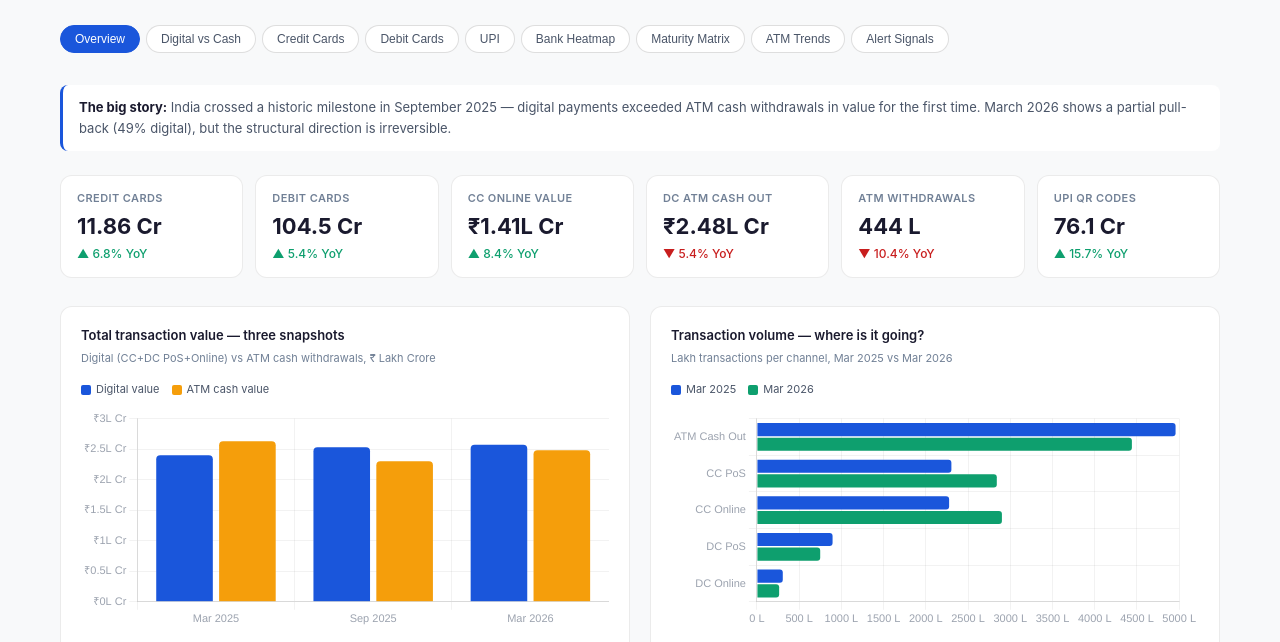
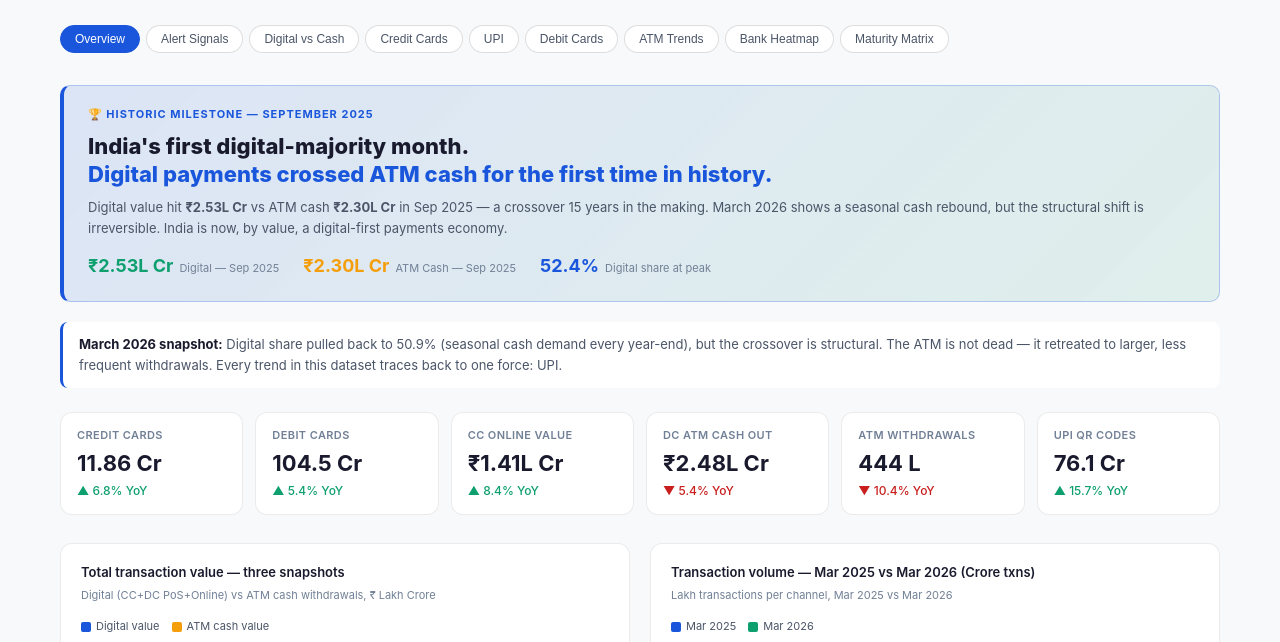
Before and after one commit to manujha665/Payments_Analysis, a plain HTML site: page index.html in a window 1280 px wide. Shown: the part 91-733 px from the top of the page. Drawn offline with nearby package versions, Linux system fonts and the light colour scheme.

Commit message:
Add files via upload

```diff
--- a/index.html
+++ b/index.html
@@ -111,20 +111,33 @@
 
   <nav class="nav" id="mainNav">
     <button class="nav-btn active" onclick="showSection('overview')">Overview</button>
+    <button class="nav-btn" onclick="showSection('signals')">Alert Signals</button>
     <button class="nav-btn" onclick="showSection('digital')">Digital vs Cash</button>
     <button class="nav-btn" onclick="showSection('creditcards')">Credit Cards</button>
+    <button class="nav-btn" onclick="showSection('upi')">UPI</button>
     <button class="nav-btn" onclick="showSection('debitcards')">Debit Cards</button>
-    <button class="nav-btn" onclick="showSection('upi')">UPI</button>
+    <button class="nav-btn" onclick="showSection('atm')">ATM Trends</button>
     <button class="nav-btn" onclick="showSection('banks')">Bank Heatmap</button>
     <button class="nav-btn" onclick="showSection('maturity')">Maturity Matrix</button>
-    <button class="nav-btn" onclick="showSection('atm')">ATM Trends</button>
-    <button class="nav-btn" onclick="showSection('signals')">Alert Signals</button>
   </nav>
 
   <!-- ═══════════════════════════════════════════════════════ OVERVIEW -->
   <section class="section visible" id="sec-overview">
+
+    <!-- ── HERO MILESTONE CARD ── -->
+    <div style="background: linear-gradient(135deg, rgba(26,86,219,0.12) 0%, rgba(14,159,110,0.10) 100%); border: 1px solid rgba(26,86,219,0.25); border-left: 4px solid #1a56db; border-radius: 10px; padding: 20px 24px; margin-bottom: 20px;">
+      <div style="font-size:11px;font-weight:700;letter-spacing:1px;text-transform:uppercase;color:#1a56db;margin-bottom:8px">🏆 Historic Milestone — September 2025</div>
+      <div style="font-size:22px;font-weight:800;color:var(--text1);line-height:1.3;margin-bottom:8px">India's first digital-majority month.<br><span style="color:#1a56db">Digital payments crossed ATM cash for the first time in history.</span></div>
+      <div style="font-size:13px;color:var(--text2);line-height:1.6">Digital value hit <strong>₹2.53L Cr</strong> vs ATM cash <strong>₹2.30L Cr</strong> in Sep 2025 — a crossover 15 years in the making. March 2026 shows a seasonal cash rebound, but the structural shift is irreversible. India is now, by value, a digital-first payments economy.</div>
+      <div style="display:flex;gap:24px;margin-top:14px;flex-wrap:wrap">
+        <div><span style="font-size:18px;font-weight:700;color:#0e9f6e">₹2.53L Cr</span><span style="font-size:11px;color:var(--text3);margin-left:6px">Digital — Sep 2025</span></div>
+        <div><span style="font-size:18px;font-weight:700;color:#f59e0b">₹2.30L Cr</span><span style="font-size:11px;color:var(--text3);margin-left:6px">ATM Cash — Sep 2025</span></div>
+        <div><span style="font-size:18px;font-weight:700;color:#1a56db">52.4%</span><span style="font-size:11px;color:var(--text3);margin-left:6px">Digital share at peak</span></div>
+      </div>
+    </div>
+
     <div class="insight-banner">
-      <strong>The big story:</strong> India crossed a historic milestone in September 2025 — digital payments exceeded ATM cash withdrawals in value for the first time. March 2026 shows a partial pull-back (49% digital), but the structural direction is irreversible.
+      <strong>March 2026 snapshot:</strong> Digital share pulled back to 50.9% (seasonal cash demand every year-end), but the crossover is structural. The ATM is not dead — it retreated to larger, less frequent withdrawals. Every trend in this dataset traces back to one force: UPI.
     </div>
     <div class="kpi-grid">
       <div class="kpi">
@@ -181,7 +194,7 @@
         </div>
       </div>
       <div class="chart-card">
-        <div class="chart-title">Transaction volume — where is it going?</div>
+        <div class="chart-title">Transaction volume — Mar 2025 vs Mar 2026 (Crore txns)</div>
         <div class="chart-sub">Lakh transactions per channel, Mar 2025 vs Mar 2026</div>
         <div class="legend">
           <span class="legend-item"><span class="legend-dot" style="background:#1a56db"></span>Mar 2025</span>
@@ -475,7 +488,7 @@
     <div class="story-block">
       <div class="story-card down">
         <div class="story-num">−16.4%</div>
-        <div class="story-desc">DC PoS transaction volume fell YoY. In Mar 2025 there were 895.8 Lakh swipes. By Mar 2026, just 749 Lakh. UPI took them.</div>
+        <div class="story-desc">DC PoS transaction volume fell YoY. In Mar 2025 there were 8.96 Crore swipes. By Mar 2026, just 7.49 Crore. UPI took them.</div>
       </div>
       <div class="story-card up">
         <div class="story-num">+12.7%</div>
@@ -494,15 +507,15 @@
     <div class="chart-row">
       <div class="chart-card">
         <div class="chart-title">DC PoS — the structural decline</div>
-        <div class="chart-sub">Transaction volume (Lakh) — a channel being replaced by UPI</div>
+        <div class="chart-sub">Monthly transaction volume (Crore) — a channel being replaced by UPI</div>
         <div class="chart-wrap" style="height:200px">
           <canvas id="c-dc-pos"></canvas>
         </div>
         <div class="highlights">
           <div class="highlights-label">Key Highlights</div>
           <div class="highlight-list">
-            <div class="highlight-item"><span class="hi-icon">📉</span><span>Volumes fell from <strong>895.8 L → 777.6 L → 749.3 L</strong> — a steady and uninterrupted decline across all three periods. There is no sign of a floor.</span></div>
-            <div class="highlight-item"><span class="hi-icon">📱</span><span>The <strong>146.5 Lakh lost PoS transactions moved to UPI</strong> — the merchant had the same terminal, the customer just chose a different payment method at checkout.</span></div>
+            <div class="highlight-item"><span class="hi-icon">📉</span><span>Volumes fell from <strong>8.96 Cr → 7.78 Cr → 7.49 Cr</strong> — a steady and uninterrupted decline across all three periods. There is no sign of a floor.</span></div>
+            <div class="highlight-item"><span class="hi-icon">📱</span><span>The <strong>1.47 Crore lost PoS transactions moved to UPI</strong> — the merchant had the same terminal, the customer just chose a different payment method at checkout.</span></div>
             <div class="highlight-item"><span class="hi-icon">🏪</span><span>Kirana stores, petrol pumps, and small shops — once the backbone of DC PoS usage — <strong>now show UPI QR codes as the primary tender</strong>. The debit card swipe is becoming a last resort.</span></div>
           </div>
         </div>
@@ -518,7 +531,7 @@
           <div class="highlight-list">
             <div class="highlight-item"><span class="hi-icon">🏛️</span><span><strong>Public sector banks hold 62.9% of all debit cards</strong> (657 Lakh) — almost entirely SBI, PNB, Bank of Baroda. These cards are issued at account opening, not by customer demand.</span></div>
             <div class="highlight-item"><span class="hi-icon">📬</span><span>Payments Banks at 8.3% (86.8 Lakh) are <strong>India Post's financial inclusion engine</strong> — rural accounts with debit cards but negligible PoS usage. Cash remains king for this segment.</span></div>
-            <div class="highlight-item"><span class="hi-icon">💡</span><span>Despite having 104.5 Crore debit cards, <strong>only ~749 Lakh PoS transactions happened</strong> in March 2026 — implying more than 93% of debit cards generated zero PoS usage that month.</span></div>
+            <div class="highlight-item"><span class="hi-icon">💡</span><span>Despite having 104.5 Crore debit cards, <strong>only ~7.5 Crore PoS transactions happened</strong> in March 2026 — implying more than 93% of debit cards generated zero PoS usage that month.</span></div>
           </div>
         </div>
       </div>
@@ -526,14 +539,14 @@
 
     <div class="full-card">
       <div class="chart-title">ATM cash withdrawal volume — the long goodbye</div>
-      <div class="chart-sub">Lakh ATM cash withdrawals per period. Volume is falling; the remaining withdrawals are larger. This is behavioural change, not infrastructure failure.</div>
+      <div class="chart-sub">Monthly ATM cash withdrawal volume (Crore transactions) across three periods. Volume is falling; the remaining withdrawals are larger. This is behavioural change, not infrastructure failure.</div>
       <div class="chart-wrap" style="height:220px">
         <canvas id="c-atm-vol"></canvas>
       </div>
       <div class="highlights">
         <div class="highlights-label">Key Highlights</div>
         <div class="highlight-list">
-          <div class="highlight-item"><span class="hi-icon">🏧</span><span>Volume fell from <strong>4,957 L to a low of 4,371 L in Sep 2025</strong>, then rebounded slightly to 4,440 L in Mar 2026 — the rebound is seasonal (year-end cash demand), not a trend reversal.</span></div>
+          <div class="highlight-item"><span class="hi-icon">🏧</span><span>Volume fell from <strong>49.6 Cr to a low of 43.7 Cr in Sep 2025</strong>, then rebounded to 44.4 Cr in Mar 2026 — the rebound is seasonal (year-end cash demand), not a trend reversal.</span></div>
           <div class="highlight-item"><span class="hi-icon">💰</span><span>Average ticket rose from <strong>₹5,296 to ₹5,595</strong> — each visit now withdraws ₹299 more. People are pre-loading cash for longer periods before their next trip.</span></div>
           <div class="highlight-item"><span class="hi-icon">🔄</span><span>The <strong>"fewer trips, larger amounts" pattern</strong> is the classic adaptation to UPI: ATMs are now used for bulk cash needs (domestic workers, construction wages, weekly market shopping) rather than daily transactions.</span></div>
           <div class="highlight-item"><span class="hi-icon">📊</span><span>Total ATM cash value fell <strong>₹1.4L Cr YoY</strong> — this is real economic substitution, not just fewer withdrawals. Indians are genuinely spending less cash overall.</span></div>
@@ -554,8 +567,8 @@
         <div class="story-desc">UPI QR codes deployed across India as of March 2026 — up +15.7% YoY. Every new QR code is a potential debit card swipe that will never happen.</div>
       </div>
       <div class="story-card down">
-        <div class="story-num">−146.5 L</div>
-        <div class="story-desc">DC PoS transactions lost YoY (895.8L → 749.3L). These didn't vanish — they migrated to UPI QR codes at the same merchant points. UPI absorbed an entire payment channel.</div>
+        <div class="story-num">−1.47 Cr</div>
+        <div class="story-desc">DC PoS transactions lost YoY (8.96 Cr → 7.49 Cr). These didn't vanish — they migrated to UPI QR codes at the same merchant points. UPI absorbed an entire payment channel.</div>
       </div>
       <div class="story-card warn">
         <div class="story-num">6x</div>
@@ -631,7 +644,7 @@
         <div class="highlights">
           <div class="highlights-label">Key Highlights</div>
           <div class="highlight-list">
-            <div class="highlight-item"><span class="hi-icon">🔁</span><span>As UPI QR codes added <strong>10.3 Cr new access points</strong>, DC PoS lost <strong>146.5 Lakh transactions</strong> — a near-perfect inverse relationship. More QR codes = fewer debit card swipes.</span></div>
+            <div class="highlight-item"><span class="hi-icon">🔁</span><span>As UPI QR codes added <strong>10.3 Cr new access points</strong>, DC PoS lost <strong>1.47 Crore transactions</strong> — a near-perfect inverse relationship. More QR codes = fewer debit card swipes.</span></div>
             <div class="highlight-item"><span class="hi-icon">🎯</span><span>The substitution is concentrated in <strong>transactions below ₹500</strong> — everyday chai, auto fares, groceries. UPI owns this segment completely.</span></div>
             <div class="highlight-item"><span class="hi-icon">📊</span><span>The rising <strong>average DC PoS ticket (₹3,249) is further proof</strong> — only larger purchases remain on debit cards. UPI has already taken the small-ticket end of the market.</span></div>
           </div>
@@ -658,7 +671,7 @@
 
     <div class="full-card">
       <div class="chart-title">What UPI is replacing — the channel migration map</div>
-      <div class="chart-sub">YoY volume change by channel, Mar 2025 → Mar 2026. Negative bars = channels losing transactions to UPI. All data in Lakh.</div>
+      <div class="chart-sub">YoY volume change by channel, Mar 2025 → Mar 2026 (Crore transactions). Negative = channels losing volume to UPI.</div>
       <div class="chart-wrap" style="height:240px">
         <canvas id="c-upi-migration"></canvas>
       </div>
@@ -831,7 +844,7 @@
       <div class="story-card" style="border-left: 3px solid #c81e1e">
         <div style="font-size:11px;font-weight:700;letter-spacing:.5px;text-transform:uppercase;color:#c81e1e;margin-bottom:8px">📉 Debit Card PoS: Free Fall</div>
         <div class="story-num down">−16.4%</div>
-        <div class="story-desc">DC PoS transactions fell <strong>895.8L → 749.3L</strong> and value fell 5.7% YoY. But remaining users spend more — avg PoS ticket rose ₹2,882 → ₹3,250. UPI took the mass market; only higher-value users remain.</div>
+        <div class="story-desc">DC PoS transactions fell <strong>8.96 Cr → 7.49 Cr</strong> and value fell 5.7% YoY. But remaining users spend more — avg PoS ticket rose ₹2,882 → ₹3,250. UPI took the mass market; only higher-value users remain.</div>
       </div>
 
       <div class="story-card" style="border-left: 3px solid #f59e0b">
@@ -964,14 +977,14 @@ new Chart(document.getElementById('c-vol-compare'), {
   data: {
     labels: ['ATM Cash Out', 'CC PoS', 'CC Online', 'DC PoS', 'DC Online'],
     datasets: [
-      { label: 'Mar 2025', data: [4957.2, 2302.7, 2275.7, 895.8, 306.2], backgroundColor: isDark ? '#3b82f6' : '#1a56db', borderRadius: 3 },
-      { label: 'Mar 2026', data: [4440.0, 2840.4, 2901.0, 749.3, 263.1], backgroundColor: isDark ? '#34d399' : '#0e9f6e', borderRadius: 3 }
+      { label: 'Mar 2025', data: [49.6, 23.0, 22.8, 9.0, 3.1], backgroundColor: isDark ? '#3b82f6' : '#1a56db', borderRadius: 3 },
+      { label: 'Mar 2026', data: [44.4, 28.4, 29.0, 7.5, 2.6], backgroundColor: isDark ? '#34d399' : '#0e9f6e', borderRadius: 3 }
     ]
   },
   options: {
     ...defaultOpts, indexAxis: 'y',
     scales: {
-      x: { ...defaultOpts.scales.x, ticks: { ...defaultOpts.scales.x.ticks, callback: v => v + ' L' } },
+      x: { ...defaultOpts.scales.x, ticks: { ...defaultOpts.scales.x.ticks, callback: v => v + ' Cr' } },
       y: { ...defaultOpts.scales.y, ticks: { ...defaultOpts.scales.y.ticks, font: { size: 11 } } }
     }
   }
@@ -1092,9 +1105,9 @@ new Chart(document.getElementById('c-dc-pos'), {
   type: 'bar',
   data: {
     labels: periods,
-    datasets: [{ label: 'DC PoS Vol (L)', data: [895.8, 777.6, 749.3], backgroundColor: ['#c81e1e', '#c81e1e', '#c81e1e'], borderRadius: 4 }]
-  },
-  options: { ...defaultOpts, scales: { x: { ...defaultOpts.scales.x }, y: { ...defaultOpts.scales.y, min: 650, ticks: { ...defaultOpts.scales.y.ticks, callback: v => v.toFixed(0) + ' L' } } } }
+    datasets: [{ label: 'DC PoS Vol (Cr)', data: [8.96, 7.78, 7.49], backgroundColor: ['#c81e1e', '#c81e1e', '#c81e1e'], borderRadius: 4 }]
+  },
+  options: { ...defaultOpts, scales: { x: { ...defaultOpts.scales.x }, y: { ...defaultOpts.scales.y, min: 6.5, ticks: { ...defaultOpts.scales.y.ticks, callback: v => v.toFixed(2) + ' Cr' } } } }
 });
 
 /* ── DC category donut ── */
@@ -1113,7 +1126,7 @@ new Chart(document.getElementById('c-atm-vol'), {
   data: {
     labels: periods,
     datasets: [
-      { label: 'ATM CW Vol (L)', data: [4957.2, 4370.9, 4440.0], backgroundColor: isDark ? '#3b82f6' : '#1a56db', borderRadius: 4, yAxisID: 'y' },
+      { label: 'ATM CW Vol (Cr)', data: [49.6, 43.7, 44.4], backgroundColor: isDark ? '#3b82f6' : '#1a56db', borderRadius: 4, yAxisID: 'y' },
       { type: 'line', label: 'Avg Ticket (₹)', data: [5296, 5256, 5595], borderColor: '#f59e0b', backgroundColor: 'transparent', tension: 0.3, pointRadius: 6, yAxisID: 'y2', borderWidth: 2.5 }
     ]
   },
@@ -1121,7 +1134,7 @@ new Chart(document.getElementById('c-atm-vol'), {
     ...defaultOpts,
     scales: {
       x: { ...defaultOpts.scales.x },
-      y: { ...defaultOpts.scales.y, min: 4000, position: 'left', ticks: { ...defaultOpts.scales.y.ticks, callback: v => v.toFixed(0) + ' L' } },
+      y: { ...defaultOpts.scales.y, min: 38, position: 'left', ticks: { ...defaultOpts.scales.y.ticks, callback: v => v.toFixed(1) + ' Cr' } },
       y2: { position: 'right', grid: { drawOnChartArea: false }, ticks: { color: tickColor, font: { size: 11 }, callback: v => '₹' + v.toLocaleString('en-IN') }, min: 5000, max: 5800 }
     }
   }
@@ -1183,7 +1196,7 @@ new Chart(document.getElementById('c-upi-displacement'), {
   data: {
     labels: periods,
     datasets: [
-      { label: 'DC PoS Volume (L)', data: [895.8, 777.6, 749.3], backgroundColor: isDark ? '#f87171' : '#c81e1e', borderRadius: 4, yAxisID: 'y' },
+      { label: 'DC PoS Volume (Cr)', data: [8.96, 7.78, 7.49], backgroundColor: isDark ? '#f87171' : '#c81e1e', borderRadius: 4, yAxisID: 'y' },
       { type: 'line', label: 'UPI QR codes (Cr)', data: [65.8, 70.9, 76.1], borderColor: '#0e9f6e', backgroundColor: 'transparent', tension: 0.3, pointRadius: 6, borderWidth: 2.5, yAxisID: 'y2' }
     ]
   },
@@ -1191,7 +1204,7 @@ new Chart(document.getElementById('c-upi-displacement'), {
     ...defaultOpts,
     scales: {
       x: { ...defaultOpts.scales.x },
-      y: { ...defaultOpts.scales.y, min: 600, position: 'left', ticks: { ...defaultOpts.scales.y.ticks, callback: v => v.toFixed(0) + ' L' } },
+      y: { ...defaultOpts.scales.y, min: 6, position: 'left', ticks: { ...defaultOpts.scales.y.ticks, callback: v => v.toFixed(2) + ' Cr' } },
       y2: { position: 'right', grid: { drawOnChartArea: false }, ticks: { color: tickColor, font: { size: 11 }, callback: v => v + 'Cr' }, min: 55, max: 85 }
     }
   }
@@ -1219,7 +1232,7 @@ new Chart(document.getElementById('c-upi-migration'), {
     ...defaultOpts,
     scales: {
       x: { ...defaultOpts.scales.x },
-      y: { ...defaultOpts.scales.y, ticks: { ...defaultOpts.scales.y.ticks, callback: v => (v > 0 ? '+' : '') + v.toFixed(0) + ' L' } }
+      y: { ...defaultOpts.scales.y, ticks: { ...defaultOpts.scales.y.ticks, callback: v => (v > 0 ? '+' : '') + v.toFixed(1) + ' Cr' } }
     }
   }
 });
@@ -1382,8 +1395,8 @@ new Chart(document.getElementById('c-sig-dcpos'), {
     labels: ["Mar '25", "Sep '25", "Mar '26"],
     datasets: [
       {
-        label: 'DC PoS Vol (L txns)',
-        data: [895.8, 777.6, 749.3],
+        label: 'DC PoS Vol (Cr txns)',
+        data: [8.96, 7.78, 7.49],
         backgroundColor: 'rgba(200,30,30,0.6)',
         borderRadius: 4,
         yAxisID: 'y'
```
